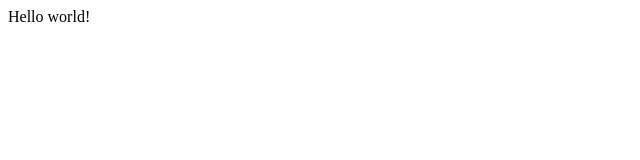
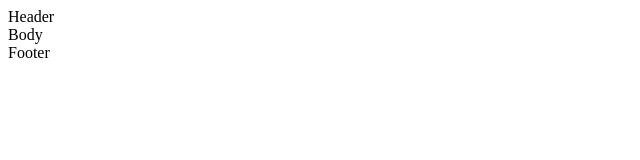
Before and after one commit to nahuel-ianni/covid-19-tracker, a React (Create React App) app in the folder src/: page / in a window 1280 px wide. Shown: the top 160 px of the page, without its empty margins (0-640 px from the left). Built offline with nearby package versions, Linux system fonts and the light colour scheme.

Commit message:
Imported Fragment to get rid of excessive divs

```diff
--- a/src/src/containers/App/App.js
+++ b/src/src/containers/App/App.js
@@ -1,11 +1,13 @@
-import React from 'react';
+import React, { Fragment } from 'react';
 
 class App extends React.Component {
     render() {
         return (
-            <div>
-                Hello world!
-            </div>
+            <Fragment>
+                <header>Header</header>
+                <main>Body</main>
+                <footer>Footer</footer>
+            </Fragment>
         )
     }
 }
```
